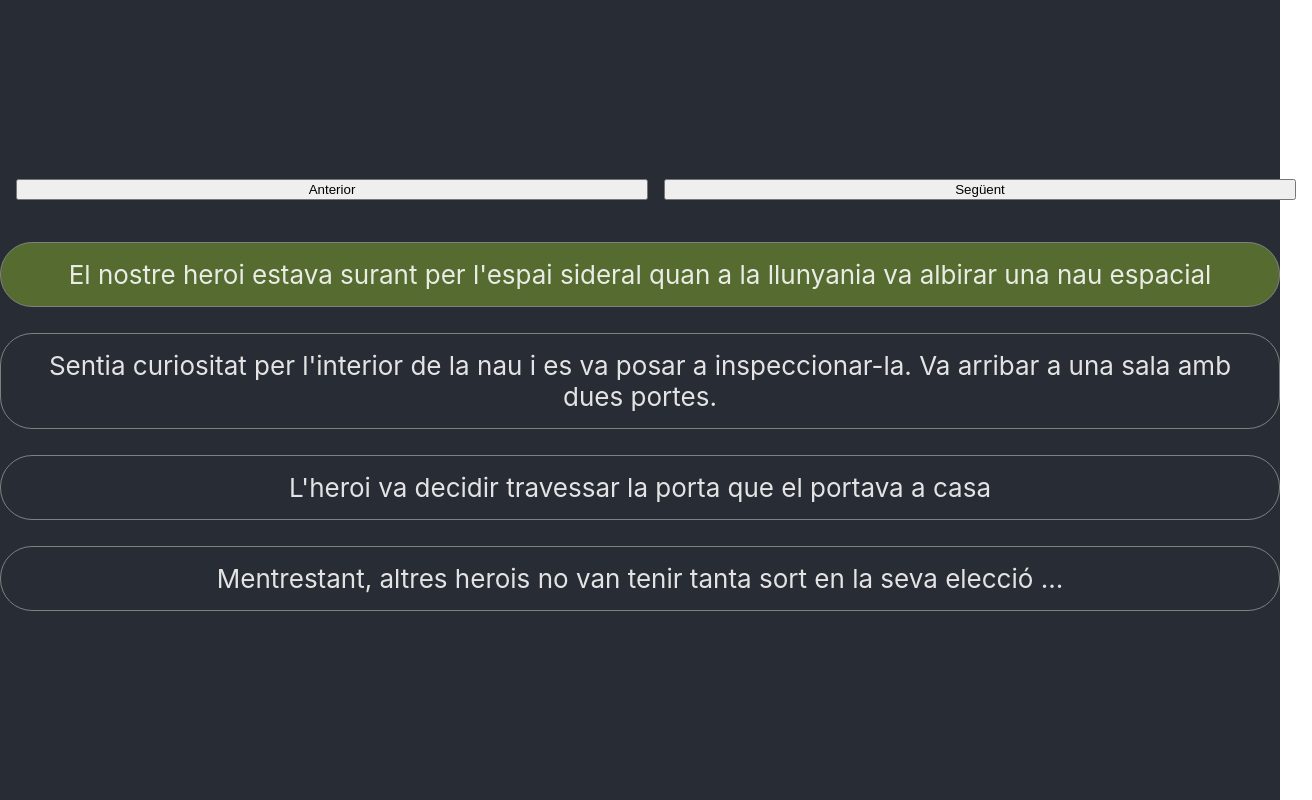
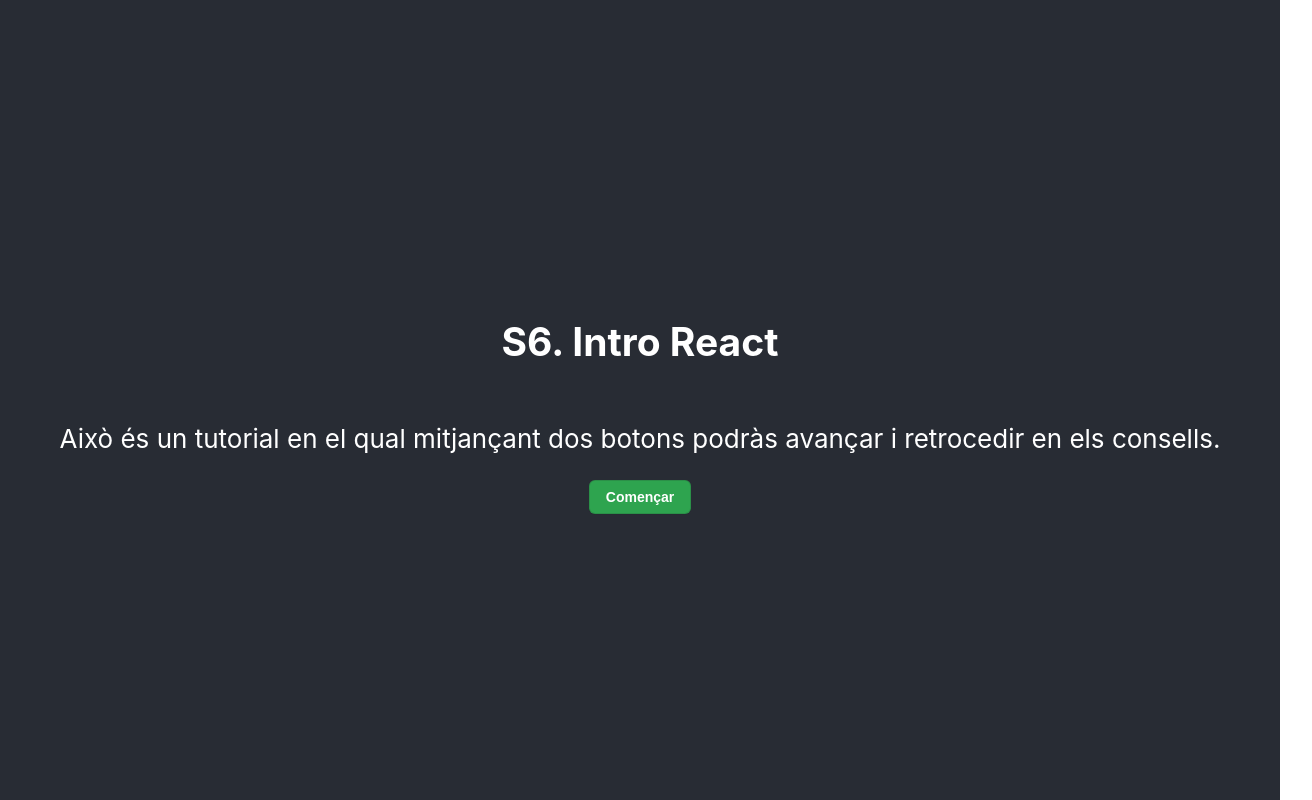
Before and after one commit to gemmabcr/react-sprint6, a React (Create React App) app: page / in a window 1280 px wide. Shown: the whole page, 1312 px wide, since content can reach past the window. Built offline with nearby package versions, Linux system fonts and the light colour scheme.

Commit message:
feat: added intro elements (ex5)

```diff
--- a/src/App.js
+++ b/src/App.js
@@ -1,13 +1,24 @@
 import React from 'react'
 import './App.css'
-import data from './data.js';
+import data from './data.js'
 import Escena from './components/Escena/Escena'
 
 function App() {
+  const [visibleEscena, setVisibleEscena] = React.useState(false)
+
+  const title = 'S6. Intro React'
+  const subtitle = 'Això és un tutorial en el qual mitjançant dos botons podràs avançar i retrocedir en els consells.'
+  const buttonText = 'Començar'
+
+  function showEscena() { setVisibleEscena(prevState => !prevState) }
+
   return (
     <div className='App'>
       <header className='App-header'>
-        <Escena sentences={data} />
+        <h2>{title}</h2>
+        <p>{subtitle}</p>
+        {!visibleEscena && <button onClick={showEscena}>{buttonText}</button>}
+        {visibleEscena && <Escena sentences={data} />}
       </header>
     </div>
   )
--- a/src/index.css
+++ b/src/index.css
@@ -11,3 +11,46 @@
   font-family: source-code-pro, Menlo, Monaco, Consolas, 'Courier New',
     monospace;
 }
+
+button {
+  appearance: none;
+  background-color: #2ea44f;
+  border: 1px solid rgba(27, 31, 35, .15);
+  border-radius: 6px;
+  box-shadow: rgba(27, 31, 35, .1) 0 1px 0;
+  box-sizing: border-box;
+  color: #fff;
+  cursor: pointer;
+  display: inline-block;
+  font-size: 14px;
+  font-weight: 600;
+  line-height: 20px;
+  padding: 6px 16px;
+  position: relative;
+  text-align: center;
+  text-decoration: none;
+  user-select: none;
+  -webkit-user-select: none;
+  touch-action: manipulation;
+  vertical-align: middle;
+  white-space: nowrap;
+}
+
+button:focus:not(:focus-visible):not(.focus-visible) {
+  box-shadow: none;
+  outline: none;
+}
+
+button:hover {
+  background-color: #2c974b;
+}
+
+button:focus {
+  box-shadow: rgba(46, 164, 79, .4) 0 0 0 3px;
+  outline: none;
+}
+
+button:active {
+  background-color: #298e46;
+  box-shadow: rgba(20, 70, 32, .2) 0 1px 0 inset;
+}
```
